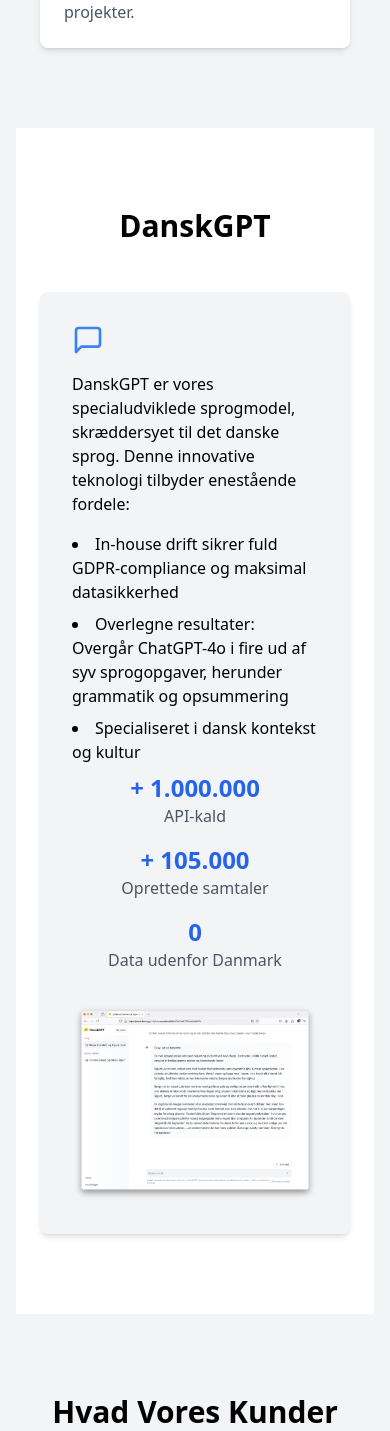
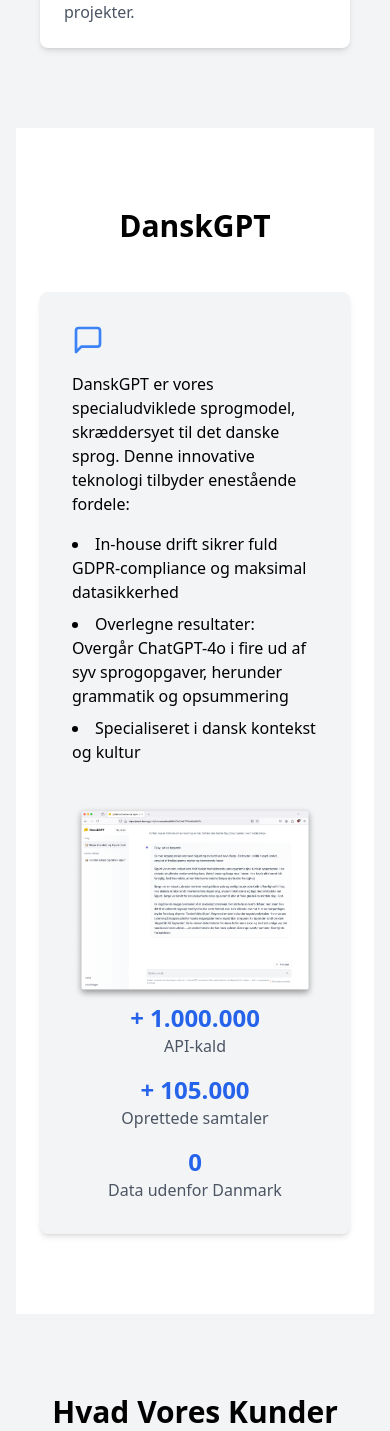
Before and after one commit to mhenrichsen/syv-ai-website, a React (Create React App) app: page / in a window 390 px wide. Shown: the part 4198-5629 px from the top of the page. Built offline with nearby package versions, Linux system fonts and the light colour scheme.

Commit message:
Updated section with GPT stats to be more responsive. Specifically i added data below image and text, and made the display for image and text after it exceeded certain threshold, making the image appear below the text, with the stats remaining in the bottom

```diff
--- a/src/App.css
+++ b/src/App.css
@@ -95,6 +95,18 @@
   .container #book_meeting {
     display: none;
   }
+
+  .offerings {
+    display: grid;
+  }
+
+  .offerings div {
+    width: 100%;
+  }
+
+  .danskGPTimg_and_text {
+    display: grid;
+  }
 }
 
 @media (min-width: 765px) {
@@ -105,13 +117,6 @@
 }
 
 @media (max-width: 765px) {
-  .offerings {
-    display: grid;
-  }
-
-  .offerings div {
-    width: 100%;
-  }
 
 }
 
--- a/src/App.js
+++ b/src/App.js
@@ -149,24 +149,27 @@
           <section id="danskgpt" className="py-20 bg-white">
             <div className="container mx-auto px-6">
               <h3 className="text-3xl font-semibold text-center mb-12">DanskGPT</h3>
-              <div className="flex flex-col md:flex-row items-center bg-gray-100 p-8 rounded-lg shadow-md">
+              <div className="grid flex-col md:flex-row items-center bg-gray-100 p-8 rounded-lg shadow-md">
+                <div className="danskGPTimg_and_text flex">
                   <div className="md:w-1/2 mb-8 md:mb-0">
                     <MessageSquare className="text-blue-500 mb-4" size={32} />
                     <p className="mb-4">DanskGPT er vores specialudviklede sprogmodel, skræddersyet til det danske sprog. Denne innovative teknologi tilbyder enestående fordele:</p>
                     <li className="list-disc list-inside mb-2">In-house drift sikrer fuld GDPR-compliance og maksimal datasikkerhed</li>
                     <li className="list-disc list-inside mb-2">Overlegne resultater: Overgår ChatGPT-4o i fire ud af syv sprogopgaver, herunder grammatik og opsummering</li>
                     <li className="list-disc list-inside mb-2">Specialiseret i dansk kontekst og kultur</li>
-                  <div className="grid grid-cols-1 md:grid-cols-3 gap-4">
+
+                    </div>
+                  <div className="md:w-1/2">
+                    <img src="/images/danskgpt.png" alt="DanskGPT Interface" className="rounded-lg" />
+                  </div>
+                </div>
+                  <div className="danskGPTstats grid grid-cols-1 md:grid-cols-3 gap-4">
                     {danskGPTStats.map((stat, index) => (
                       <div key={index} className="text-center">
                         <p className="text-2xl font-bold text-blue-600">{stat.value}</p>
                         <p className="text-gray-600">{stat.label}</p>
                       </div>
                     ))}
-                  </div>
-                </div>
-                <div className="md:w-1/2">
-                  <img src="/images/danskgpt.png" alt="DanskGPT Interface" className="rounded-lg" />
                   </div>
               </div>
             </div>
```
Lines whose indentation alone changed are shown as unchanged.
